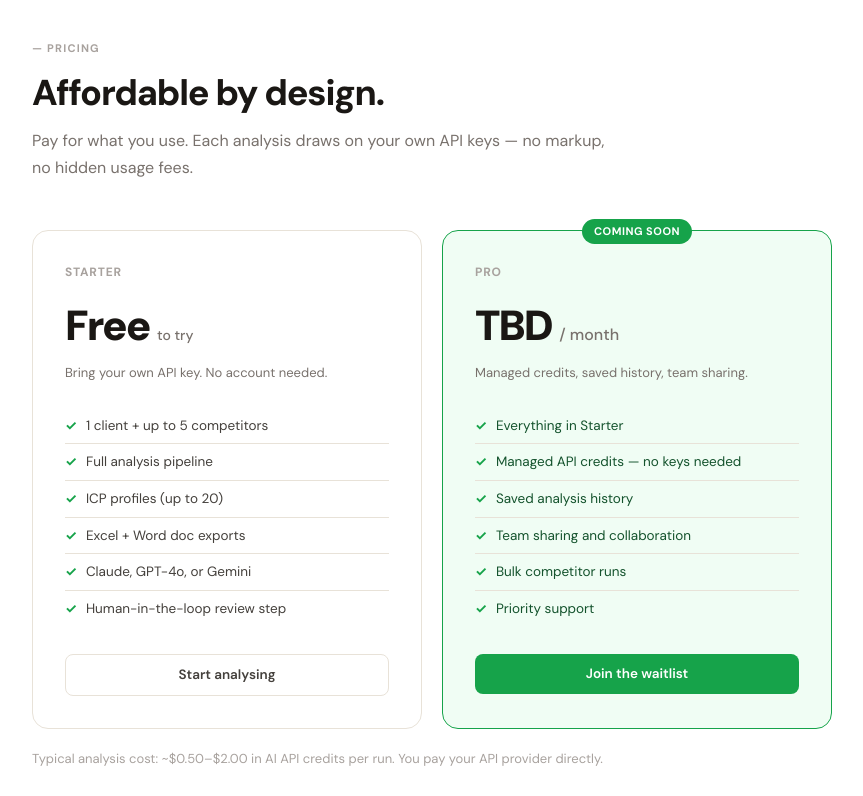
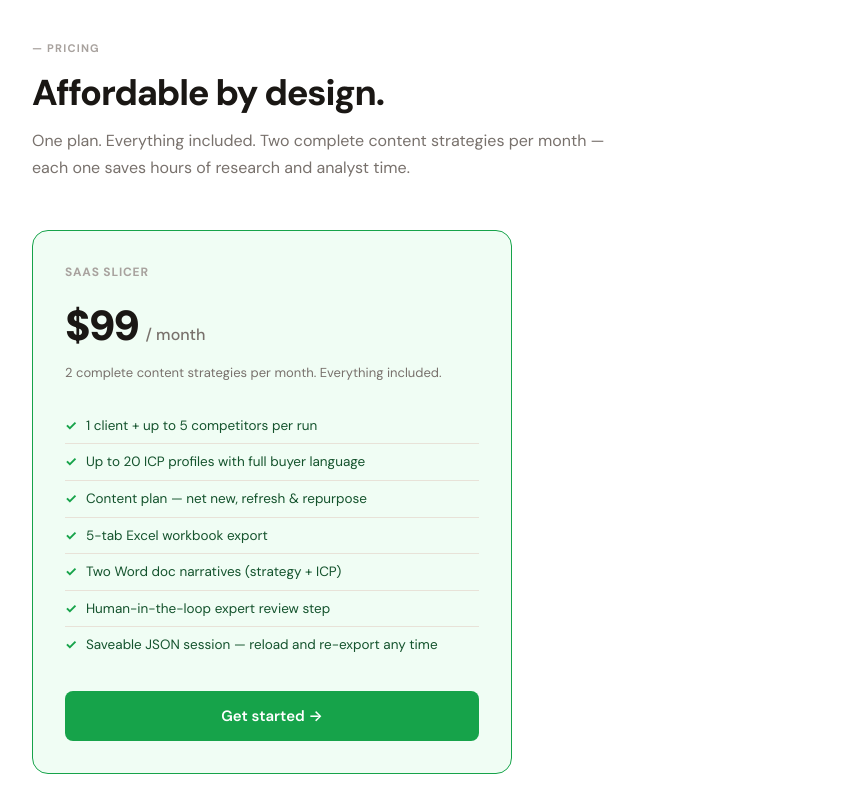
Before and after one commit to grant-roseo/saasslicer, a Next.js app: page / in a window 1280 px wide. Shown: the part 4000-4796 px from the top of the page, without its empty margins (58-921 px from the left). Built offline with nearby package versions, Linux system fonts and the light colour scheme.

Commit message:
Add files via upload

```diff
--- a/app/landing.css
+++ b/app/landing.css
@@ -271,7 +271,7 @@
 }
 
 /* Pricing */
-.l-pricing-grid { display: grid; grid-template-columns: repeat(2,1fr); gap: 20px; max-width: 800px; }
+.l-pricing-grid { max-width: 480px; }  /* single card layout */
 .l-price-card { background: white; border: 1.5px solid var(--lc-border); border-radius: 16px; padding: 32px; }
 .l-price-card.featured { border-color: var(--green); background: var(--green-pale); position: relative; }
 .l-price-badge {
--- a/app/page.tsx
+++ b/app/page.tsx
@@ -139,12 +139,25 @@
         <div className="l-section-inner">
           <div className="l-label">Pricing</div>
           <h2 className="l-h2">Affordable by design.</h2>
-          <p className="l-section-sub">Pay for what you use. Each analysis draws on your own API keys &mdash; no markup, no hidden usage fees.</p>
-          <div className="l-pricing-grid">
-            <div className="l-price-card"><div className="l-tier">Starter</div><div className="l-price">Free <span style={{fontSize:14}}>to try</span></div><div className="l-price-sub">Bring your own API key. No account needed.</div><ul><li>1 client + up to 5 competitors</li><li>Full analysis pipeline</li><li>ICP profiles (up to 20)</li><li>Excel + Word doc exports</li><li>Claude, GPT-4o, or Gemini</li><li>Human-in-the-loop review step</li></ul><a href="/app" className="l-btn l-btn-outline" style={{width:"100%",justifyContent:"center"}}>Start analysing</a></div>
-            <div className="l-price-card featured"><div className="l-price-badge">Coming soon</div><div className="l-tier">Pro</div><div className="l-price">TBD <span>/ month</span></div><div className="l-price-sub">Managed credits, saved history, team sharing.</div><ul><li>Everything in Starter</li><li>Managed API credits &mdash; no keys needed</li><li>Saved analysis history</li><li>Team sharing and collaboration</li><li>Bulk competitor runs</li><li>Priority support</li></ul><a href="#" className="l-btn l-btn-primary" style={{width:"100%",justifyContent:"center"}}>Join the waitlist</a></div>
+          <p className="l-section-sub">One plan. Everything included. Two complete content strategies per month — each one saves hours of research and analyst time.</p>
+          <div style={{maxWidth:480}}>
+            <div className="l-price-card featured">
+              <div className="l-tier">SaaS Slicer</div>
+              <div className="l-price">$99 <span>/ month</span></div>
+              <div className="l-price-sub">2 complete content strategies per month. Everything included.</div>
+              <ul>
+                <li>1 client + up to 5 competitors per run</li>
+                <li>Up to 20 ICP profiles with full buyer language</li>
+                <li>Content plan — net new, refresh &amp; repurpose</li>
+                <li>5-tab Excel workbook export</li>
+                <li>Two Word doc narratives (strategy + ICP)</li>
+                <li>Human-in-the-loop expert review step</li>
+                <li>Saveable JSON session — reload and re-export any time</li>
+              </ul>
+              <a href="/app" className="l-btn l-btn-primary" style={{width:"100%",justifyContent:"center",fontSize:15,padding:"13px 0"}}>Get started &rarr;</a>
+            </div>
           </div>
-          <p className="l-price-note">Typical analysis cost: ~$0.50&ndash;$2.00 in AI API credits per run. You pay your API provider directly.</p>
+          <p className="l-price-note" style={{maxWidth:480}}>Each run typically takes 5&ndash;10 minutes. Saves hours of manual competitive research and analyst time per strategy.</p>
         </div>
       </section>
       <div className="l-cta-band">
@@ -152,7 +165,7 @@
           <h2 className="l-h2">Ready to see what your<br />competitors have built?</h2>
           <p className="l-cta-p">Add your client site and a competitor. SaaS Slicer will map the landscape, find the gaps, and write the strategy &mdash; in one run.</p>
           <a href="/app" className="l-btn l-btn-primary l-btn-lg" style={{fontSize:16,padding:"15px 36px"}}>Start your analysis &rarr;</a>
-          <div className="l-cta-sub">Bring your own API key &middot; No account needed &middot; Results in 5&ndash;10 minutes</div>
+          <div className="l-cta-sub">$99/month &middot; 2 strategies included &middot; Results in 5&ndash;10 minutes</div>
         </div>
       </div>
       <footer className="l-footer">
```
